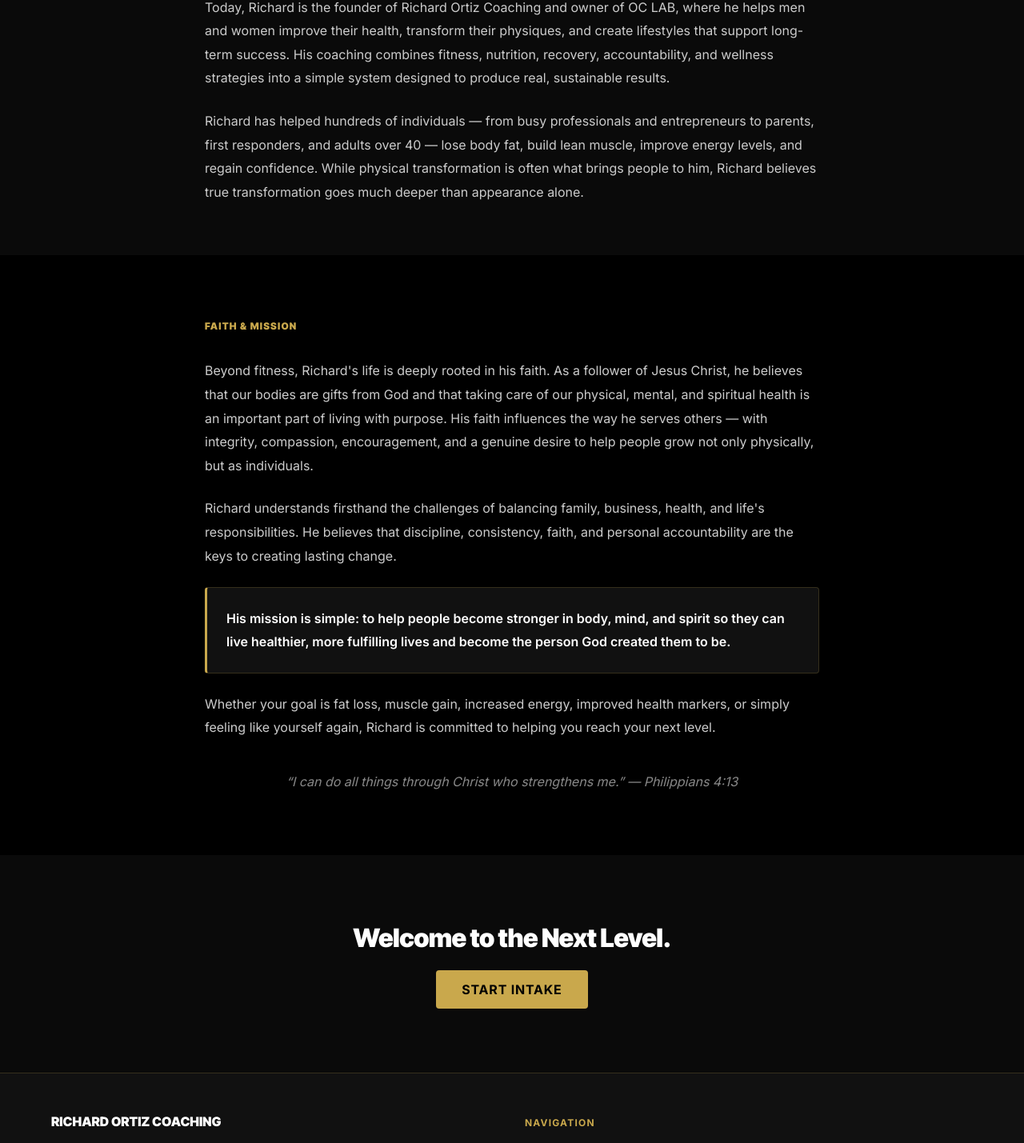
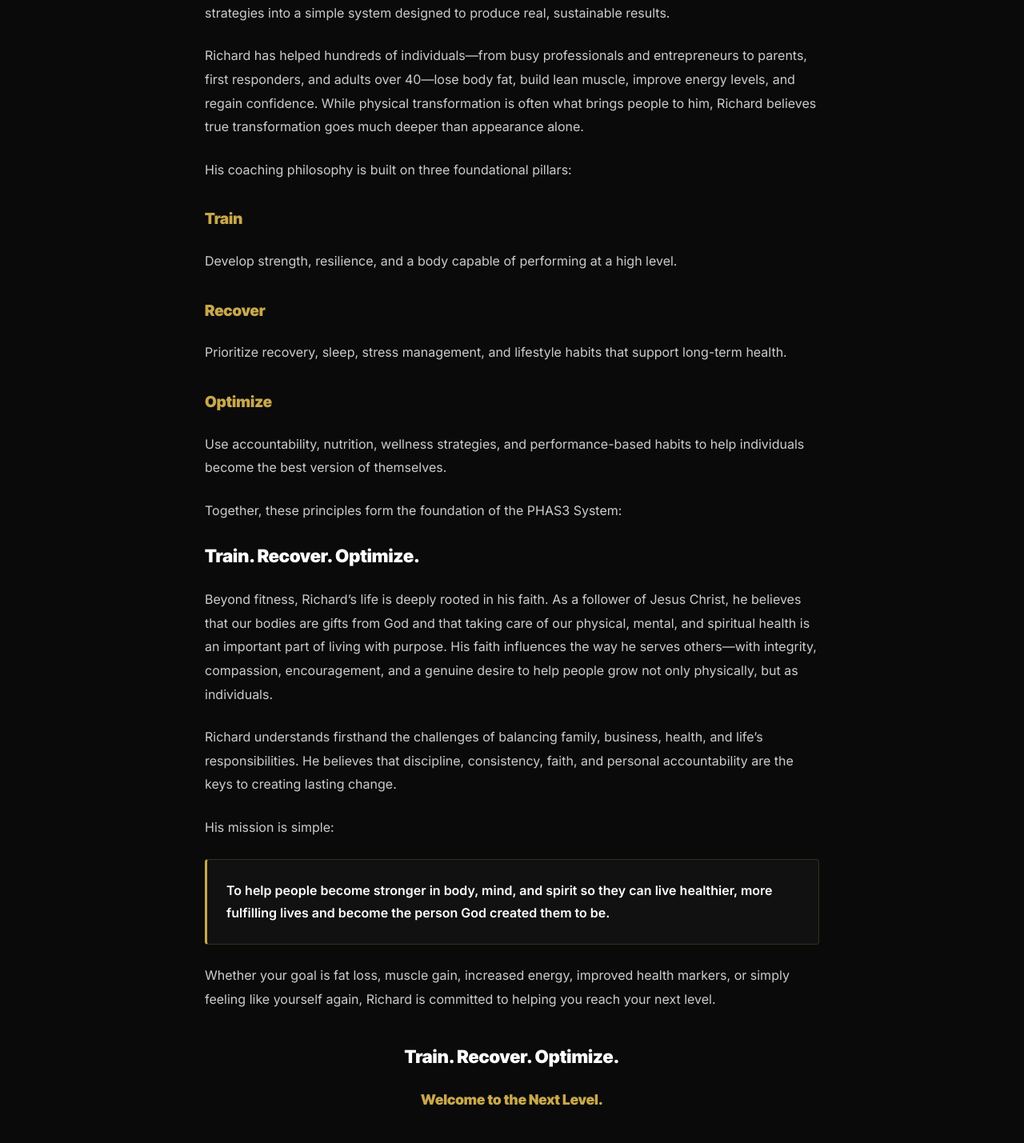
Before and after one commit to asaasinai/richard-ortiz-coaching, a Next.js app: page /meet-your-coach in a window 1280 px wide. Shown: the part 1128-2557 px from the top of the page at 80% size. Built offline with nearby package versions, Linux system fonts and the light colour scheme.

Commit message:
feat: meet-your-coach - exact supplied bio verbatim, full flow with inline pillars

```diff
--- a/src/app/meet-your-coach/page.tsx
+++ b/src/app/meet-your-coach/page.tsx
@@ -10,6 +10,13 @@ export const metadata: Metadata = {
     "30+ years in health, fitness, and nutrition. Founder of Richard Ortiz Coaching and owner of OC LAB. Train. Recover. Optimize.",
 }
 
+// Bio copy supplied by Richard 2026-06-12 — used verbatim. Edit only on his word.
+const para = { color: "var(--text-soft)", lineHeight: 1.85, fontSize: "1rem" } as const
+const pillarHead = {
+  fontFamily: "Inter Tight, sans-serif", fontWeight: 900, fontSize: "1.2rem",
+  color: "var(--gold)", marginTop: "0.5rem",
+} as const
+
 export default function MeetYourCoachPage() {
   return (
     <>
@@ -19,11 +26,8 @@ export default function MeetYourCoachPage() {
         <div className="max-w-3xl mx-auto" style={{ display: "flex", flexDirection: "column", alignItems: "center" }}>
           <span className="section-num">Meet Your Coach</span>
           <h1 style={{ fontFamily: "Inter Tight, sans-serif", fontWeight: 900, fontSize: "clamp(2.2rem, 5vw, 3.25rem)", letterSpacing: "-0.03em", lineHeight: 1.1 }}>
-            Richard Ortiz
+            About Richard Ortiz
           </h1>
-          <p style={{ color: "var(--gold)", fontSize: "0.95rem", letterSpacing: "0.05em", marginTop: "0.75rem", fontWeight: 700 }}>
-            Train. Recover. Optimize.
-          </p>
           {/* Photo slot — replace with next/image when the professional photo lands */}
           <div className="card" style={{
             width: "min(320px, 100%)", aspectRatio: "4/5", display: "flex", flexDirection: "column",
@@ -35,60 +39,97 @@ export default function MeetYourCoachPage() {
               Photo coming soon
             </span>
           </div>
-          <p style={{ color: "var(--text-soft)", fontSize: "1.05rem", lineHeight: 1.8, marginTop: "2.5rem", maxWidth: 560 }}>
-            At 55 years old, Richard Ortiz isn&apos;t teaching a lifestyle he once lived — he&apos;s living it every day.
-          </p>
         </div>
       </section>
 
-      <section style={{ background: "var(--bg-2)", padding: "4rem 1rem" }}>
+      <section style={{ background: "var(--bg-2)", padding: "4rem 1rem 5rem" }}>
         <div className="max-w-3xl mx-auto" style={{ display: "flex", flexDirection: "column", gap: "1.5rem" }}>
-          {[
-            "For more than 30 years, Richard has dedicated his life to health, fitness, nutrition, and helping others become the strongest version of themselves. Throughout his career, he has worked in multiple areas of the health and wellness industry, including owning and operating a successful healthy meal preparation company for five years, helping clients develop sustainable nutrition habits that supported long-term health and body composition goals.",
-            "Today, Richard is the founder of Richard Ortiz Coaching and owner of OC LAB, where he helps men and women improve their health, transform their physiques, and create lifestyles that support long-term success. His coaching combines fitness, nutrition, recovery, accountability, and wellness strategies into a simple system designed to produce real, sustainable results.",
-            "Richard has helped hundreds of individuals — from busy professionals and entrepreneurs to parents, first responders, and adults over 40 — lose body fat, build lean muscle, improve energy levels, and regain confidence. While physical transformation is often what brings people to him, Richard believes true transformation goes much deeper than appearance alone.",
-          ].map((p, i) => (
-            <p key={i} style={{ color: "var(--text-soft)", lineHeight: 1.85, fontSize: "1rem" }}>{p}</p>
-          ))}
-        </div>
-      </section>
+          <p style={para}>
+            At 55 years old, Richard Ortiz isn&rsquo;t teaching a lifestyle he once lived&mdash;he&rsquo;s living it every day.
+          </p>
+          <p style={para}>
+            For more than 30 years, Richard has dedicated his life to health, fitness, nutrition, and helping others
+            become the strongest version of themselves. Throughout his career, he has worked in multiple areas of the
+            health and wellness industry, including owning and operating a successful healthy meal preparation company
+            for five years, helping clients develop sustainable nutrition habits that supported long-term health and
+            body composition goals.
+          </p>
+          <p style={para}>
+            Today, Richard is the founder of Richard Ortiz Coaching and owner of OC LAB, where he helps men and women
+            improve their health, transform their physiques, and create lifestyles that support long-term success. His
+            coaching combines fitness, nutrition, recovery, accountability, and wellness strategies into a simple
+            system designed to produce real, sustainable results.
+          </p>
+          <p style={para}>
+            Richard has helped hundreds of individuals&mdash;from busy professionals and entrepreneurs to parents,
+            first responders, and adults over 40&mdash;lose body fat, build lean muscle, improve energy levels, and
+            regain confidence. While physical transformation is often what brings people to him, Richard believes true
+            transformation goes much deeper than appearance alone.
+          </p>
 
-      {/* FAITH & MISSION */}
-      <section style={{ background: "var(--bg)", padding: "5rem 1rem" }}>
-        <div className="max-w-3xl mx-auto" style={{ display: "flex", flexDirection: "column", gap: "1.5rem" }}>
-          <span className="section-num">Faith &amp; Mission</span>
-          <p style={{ color: "var(--text-soft)", lineHeight: 1.85 }}>
-            Beyond fitness, Richard&apos;s life is deeply rooted in his faith. As a follower of Jesus Christ, he believes
-            that our bodies are gifts from God and that taking care of our physical, mental, and spiritual health is an
-            important part of living with purpose. His faith influences the way he serves others — with integrity,
-            compassion, encouragement, and a genuine desire to help people grow not only physically, but as individuals.
+          <p style={para}>His coaching philosophy is built on three foundational pillars:</p>
+
+          <h2 style={pillarHead}>Train</h2>
+          <p style={para}>Develop strength, resilience, and a body capable of performing at a high level.</p>
+
+          <h2 style={pillarHead}>Recover</h2>
+          <p style={para}>Prioritize recovery, sleep, stress management, and lifestyle habits that support long-term health.</p>
+
+          <h2 style={pillarHead}>Optimize</h2>
+          <p style={para}>
+            Use accountability, nutrition, wellness strategies, and performance-based habits to help individuals become
+            the best version of themselves.
           </p>
-          <p style={{ color: "var(--text-soft)", lineHeight: 1.85 }}>
-            Richard understands firsthand the challenges of balancing family, business, health, and life&apos;s
+
+          <p style={para}>Together, these principles form the foundation of the PHAS3 System:</p>
+          <p style={{ fontFamily: "Inter Tight, sans-serif", fontWeight: 900, fontSize: "1.4rem", color: "var(--text)" }}>
+            Train. Recover. Optimize.
+          </p>
+
+          <p style={para}>
+            Beyond fitness, Richard&rsquo;s life is deeply rooted in his faith. As a follower of Jesus Christ, he
+            believes that our bodies are gifts from God and that taking care of our physical, mental, and spiritual
+            health is an important part of living with purpose. His faith influences the way he serves others&mdash;with
+            integrity, compassion, encouragement, and a genuine desire to help people grow not only physically, but as
+            individuals.
+          </p>
+          <p style={para}>
+            Richard understands firsthand the challenges of balancing family, business, health, and life&rsquo;s
             responsibilities. He believes that discipline, consistency, faith, and personal accountability are the keys
             to creating lasting change.
           </p>
+
+          <p style={para}>His mission is simple:</p>
           <div className="card" style={{ borderLeft: "3px solid var(--gold)" }}>
             <p style={{ color: "var(--text)", lineHeight: 1.8, fontWeight: 600 }}>
-              His mission is simple: to help people become stronger in body, mind, and spirit so they can live
-              healthier, more fulfilling lives and become the person God created them to be.
+              To help people become stronger in body, mind, and spirit so they can live healthier, more fulfilling
+              lives and become the person God created them to be.
             </p>
           </div>
-          <p style={{ color: "var(--text-soft)", lineHeight: 1.85 }}>
+
+          <p style={para}>
             Whether your goal is fat loss, muscle gain, increased energy, improved health markers, or simply feeling
             like yourself again, Richard is committed to helping you reach your next level.
           </p>
-          <p style={{ color: "var(--text-mute)", fontStyle: "italic", textAlign: "center", marginTop: "1rem" }}>
-            &ldquo;I can do all things through Christ who strengthens me.&rdquo; — Philippians 4:13
+
+          <p style={{ fontFamily: "Inter Tight, sans-serif", fontWeight: 900, fontSize: "1.4rem", color: "var(--text)", textAlign: "center", marginTop: "1rem" }}>
+            Train. Recover. Optimize.
+          </p>
+          <p style={{ fontFamily: "Inter Tight, sans-serif", fontWeight: 900, fontSize: "1.1rem", color: "var(--gold)", textAlign: "center" }}>
+            Welcome to the Next Level.
+          </p>
+
+          <p style={{ color: "var(--text-mute)", fontStyle: "italic", textAlign: "center", marginTop: "1.5rem", lineHeight: 1.7 }}>
+            &ldquo;I can do all things through Christ who strengthens me.&rdquo; &mdash; The Epistle to the Philippians 4:13
           </p>
         </div>
       </section>
 
       {/* CTA */}
-      <section style={{ background: "var(--bg-2)", padding: "5rem 1rem", textAlign: "center" }}>
+      <section style={{ background: "var(--bg)", padding: "5rem 1rem", textAlign: "center" }}>
         <div className="max-w-3xl mx-auto">
           <h2 style={{ fontFamily: "Inter Tight, sans-serif", fontWeight: 900, fontSize: "2rem", letterSpacing: "-0.02em", marginBottom: "1rem" }}>
-            Welcome to the Next Level.
+            Ready to reach your next level?
           </h2>
           <Link href="/intake" className="btn-gold">Start Intake</Link>
         </div>
```
